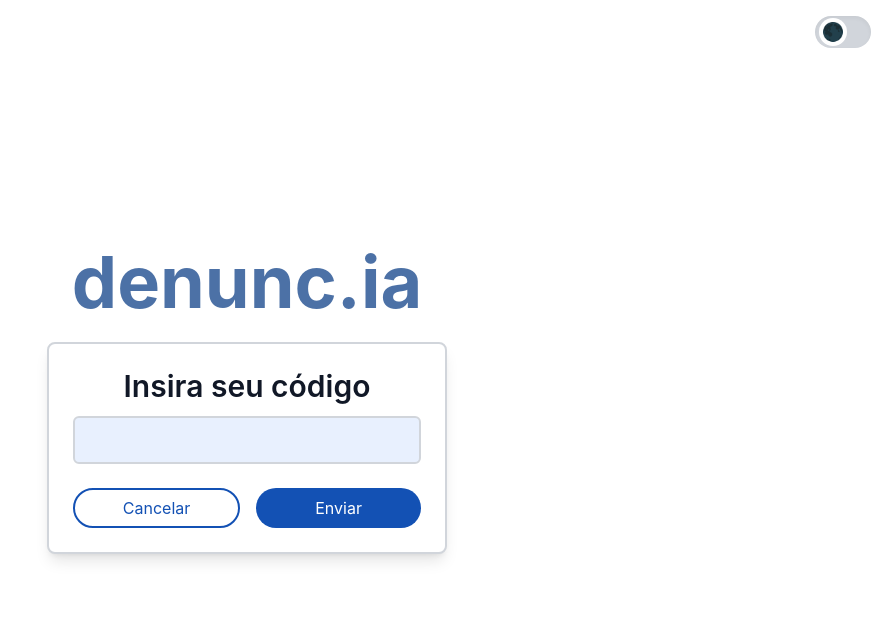
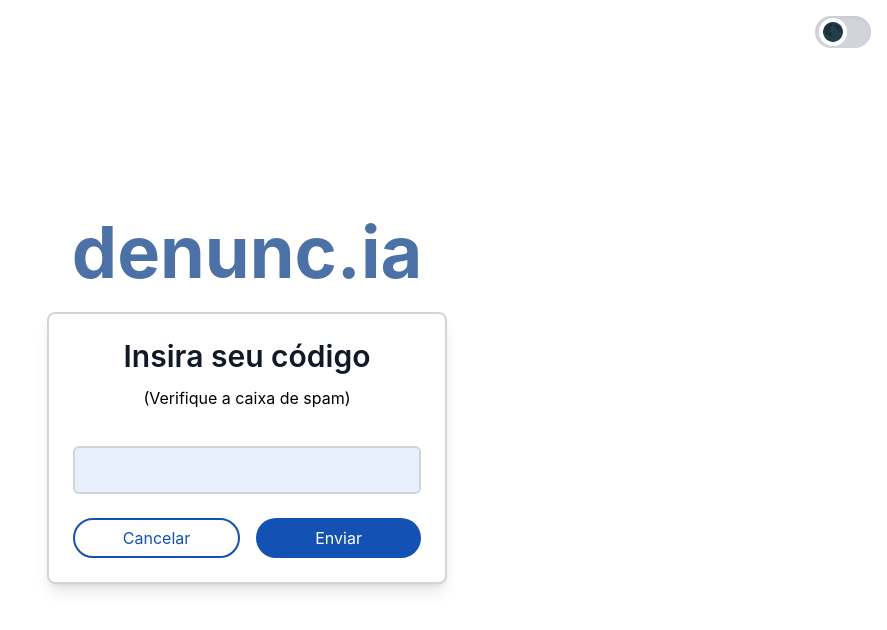
Before and after one commit to rodrigograssia/denuncia, a React (Create React App) app in the folder frontend/: page /verificacao in a window 1280 px wide. Shown: the top 630 px of the page, without its empty margins (393-1280 px from the left). Built offline with nearby package versions, Linux system fonts and the light colour scheme.

Commit message:
correção darkmode

```diff
--- a/frontend/src/components/AreaTelefone.js
+++ b/frontend/src/components/AreaTelefone.js
@@ -88,7 +88,7 @@ function AreaTelefone() {
           </div>
 
           {resultado && (
-            <div className="mt-4 p-3 bg-white dark:bg-neutral-900 border rounded">
+            <div className="mt-4 p-3 bg-white dark:bg-neutral-900 dark:text-white border rounded">
               <p>Fraud score: {resultado.fraudScore ?? resultado.fraud_score ?? '—'}</p>
               <p>Recent abuse: {resultado.recentAbuse ?? resultado.recent_abuse ? 'Sim' : 'Não'}</p>
               <p>VOIP: {resultado.VOIP ?? resultado.voip ? 'Sim' : 'Não'}</p>
--- a/frontend/src/pages/Verificacao.js
+++ b/frontend/src/pages/Verificacao.js
@@ -32,6 +32,7 @@ function Verificacao() {
 
       <div className="flex flex-col items-center gap-3 border-2 border-gray-300 dark:border-neutral-600 rounded-lg p-4 sm:p-6 w-full max-w-[400px] bg-white dark:bg-neutral-900 shadow-lg">
         <h1 className="font-semibold text-2xl sm:text-3xl text-gray-900 dark:text-white">Insira seu código</h1>
+        <h3 className="mb-6 dark:text-white">(Verifique a caixa de spam)</h3>
         <div className="flex flex-col items-start w-full">
           <CampoTexto
             className="mb-3 dark:bg-neutral-800 dark:text-white"
```
Also changed, not shown: 2 other files (tests, documents, lock files or other folders).
